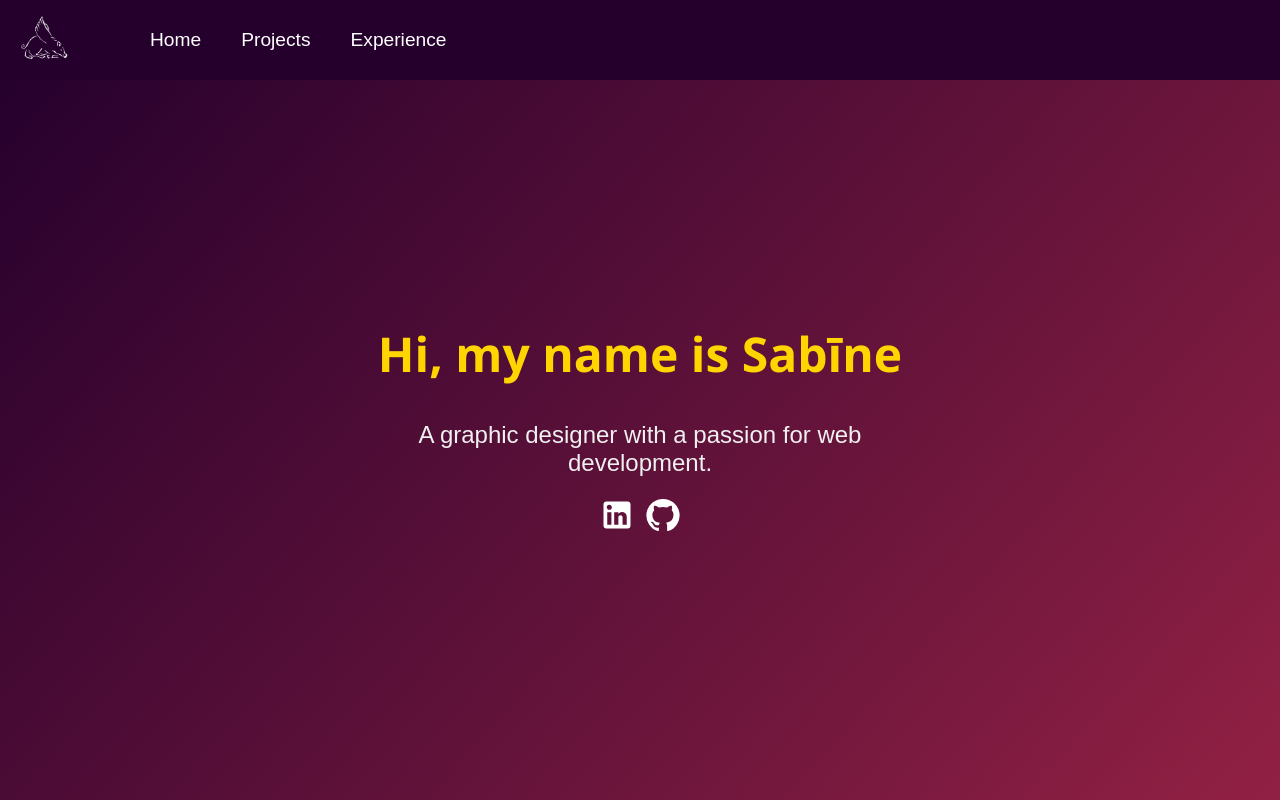
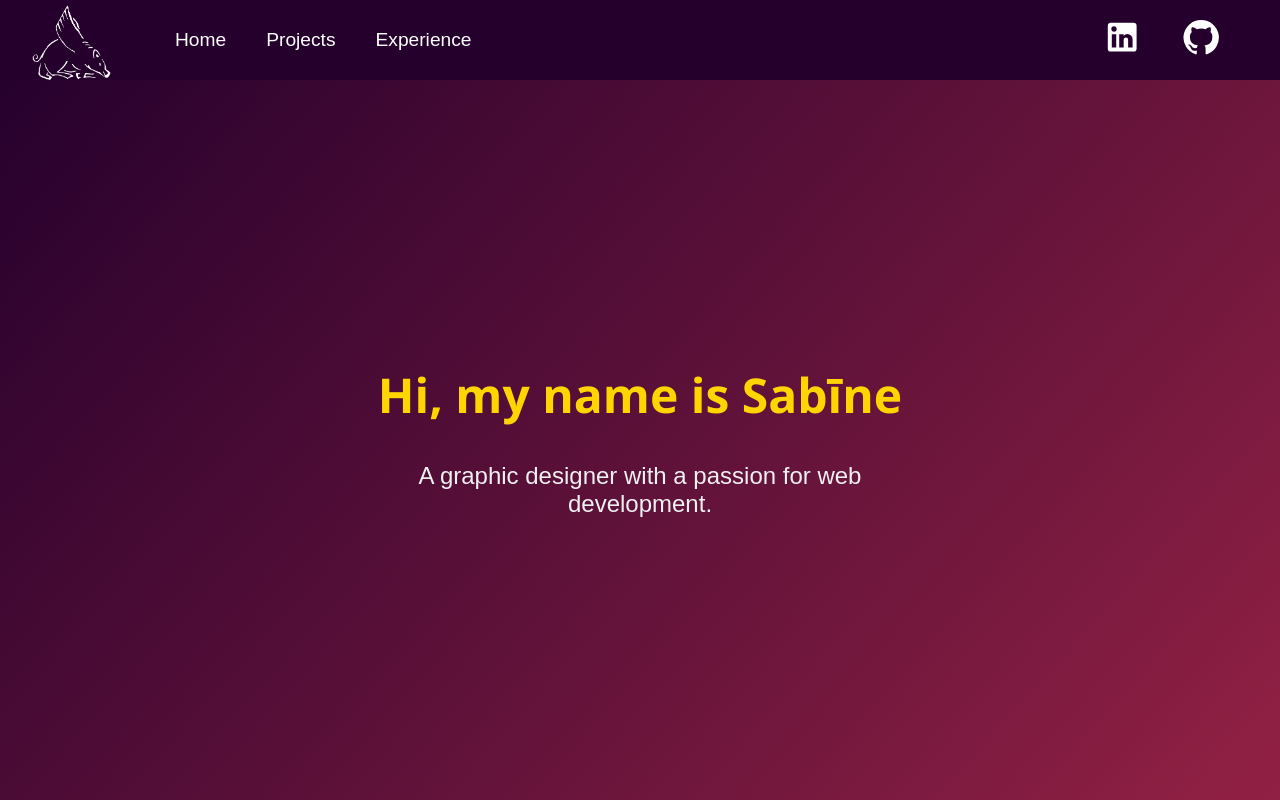
Before and after one commit to SabineZilde/Portfolio-project, a React (Create React App) app: page / in a window 1280 px wide. Shown: the top 800 px of the page. Built offline with nearby package versions, Linux system fonts and the light colour scheme.

Commit message:
style: adjusting navbar icons

```diff
--- a/src/components/Navbar.jsx
+++ b/src/components/Navbar.jsx
@@ -1,6 +1,8 @@
 import React, { useEffect, useState } from "react";
 import { Link, useLocation } from "react-router-dom";
 import "../styles/Navbar.css";
+import LinkedInIcon from "@mui/icons-material/LinkedIn";
+import GithubIcon from "@mui/icons-material/GitHub";
 import ReorderIcon from "@mui/icons-material/Reorder";
 import logo from '../assets/white_ico.png';
 
@@ -17,7 +19,7 @@ function Navbar() {
 
   return (
     <div className="navbar" id={expandNavbar ? "open" : "close"}>
-      <div>
+      <div className='logo'>
         <Link to='/'> <img src={logo} alt="Logo" /> </Link>
       </div>
       <div className="toggleButton">
@@ -34,6 +36,10 @@ function Navbar() {
         <Link to="/projects"> Projects </Link>
         <Link to="/experience"> Experience </Link>
       </div>
+      <div className="icons">
+        <a href='https://www.linkedin.com/in/sabinezilde'><LinkedInIcon /></a>
+        <a href="https://github.com/SabineZilde"><GithubIcon /></a>
+      </div>
     </div>
   );
 }
--- a/src/pages/Home.jsx
+++ b/src/pages/Home.jsx
@@ -1,6 +1,4 @@
 import React from "react";
-import LinkedInIcon from "@mui/icons-material/LinkedIn";
-import GithubIcon from "@mui/icons-material/GitHub";
 import '../styles/Home.css';
 
 function Home() {
@@ -10,8 +8,7 @@ function Home() {
         <h2>Hi, my name is Sabīne</h2>
         <div className="prompt">
           <p>A graphic designer with a passion for web development.</p>
-          <a href='https://www.linkedin.com/in/sabinezilde'><LinkedInIcon /></a>
-          <a href="https://github.com/SabineZilde"><GithubIcon /></a>
+
         </div>
       </div>
       <div className="skills">
--- a/src/styles/Navbar.css
+++ b/src/styles/Navbar.css
@@ -8,16 +8,30 @@
 }
 
 .navbar img {
-  width: 50px;
+  width: 85px;
+}
+
+.logo {
+  align-self: flex-start;
+  margin-left: 10px;
 }
 
 .links {
   width: 100%;
   height: 100%;
-  margin-left: 40px;
+  margin-left: 20px;
   display: flex;
   align-items: center;
   justify-content: flex-start;
+}
+
+.icons {
+  display: flex;
+  margin-right: 40px;
+}
+
+.icons svg {
+  font-size: 2em;
 }
 
 .navbar a {
@@ -39,7 +53,7 @@
   width: 100%;
   height: 80px;
   display: flex;
-  align-items: cener;
+  align-items: center;
   justify-content: flex-end;
 }
 
@@ -90,6 +104,10 @@
   #close .links a {
     display: none;
   }
+
+  #close .icons a {
+    display: none;
+  }
 }
 
 @media only screen and (min-width: 600px) {
```
